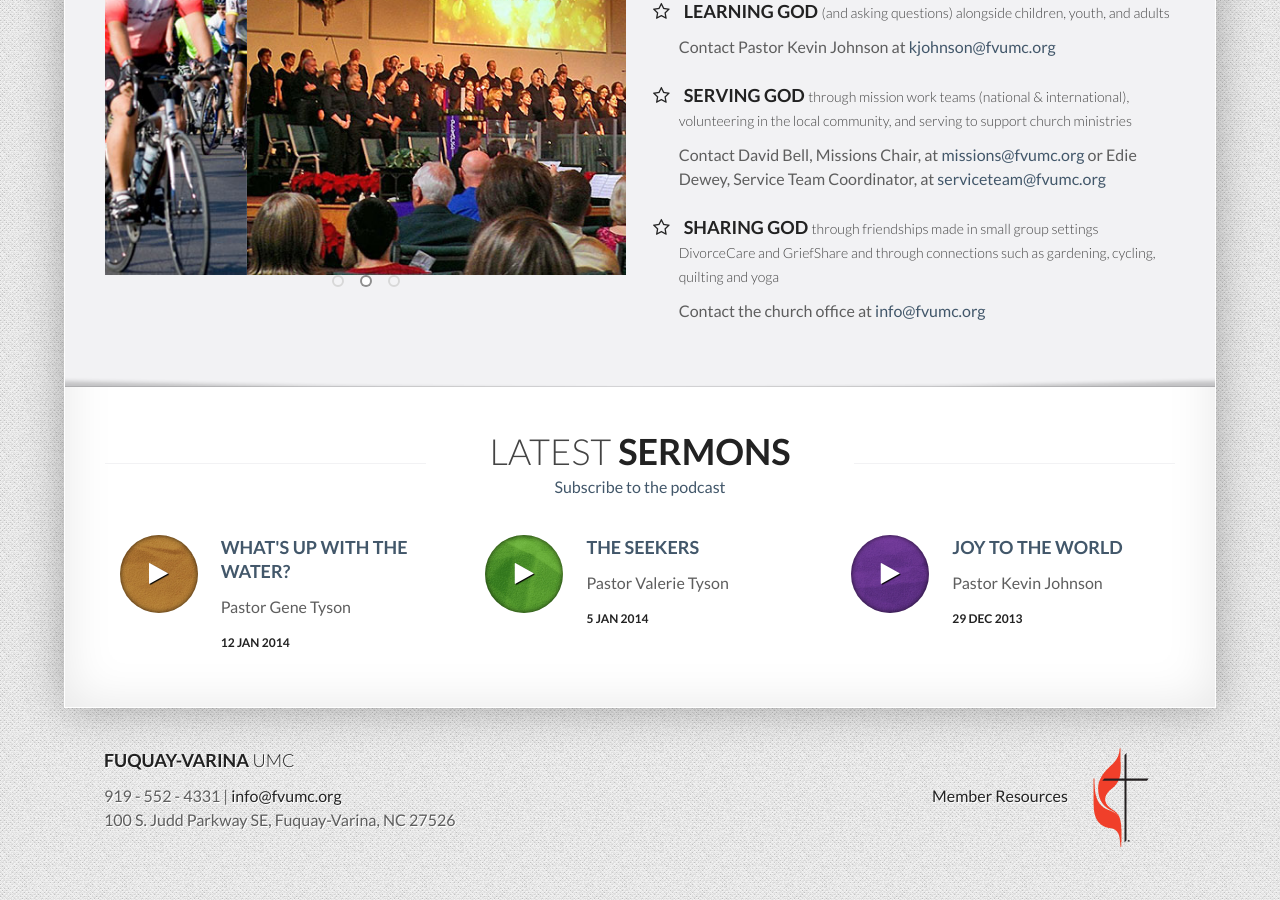
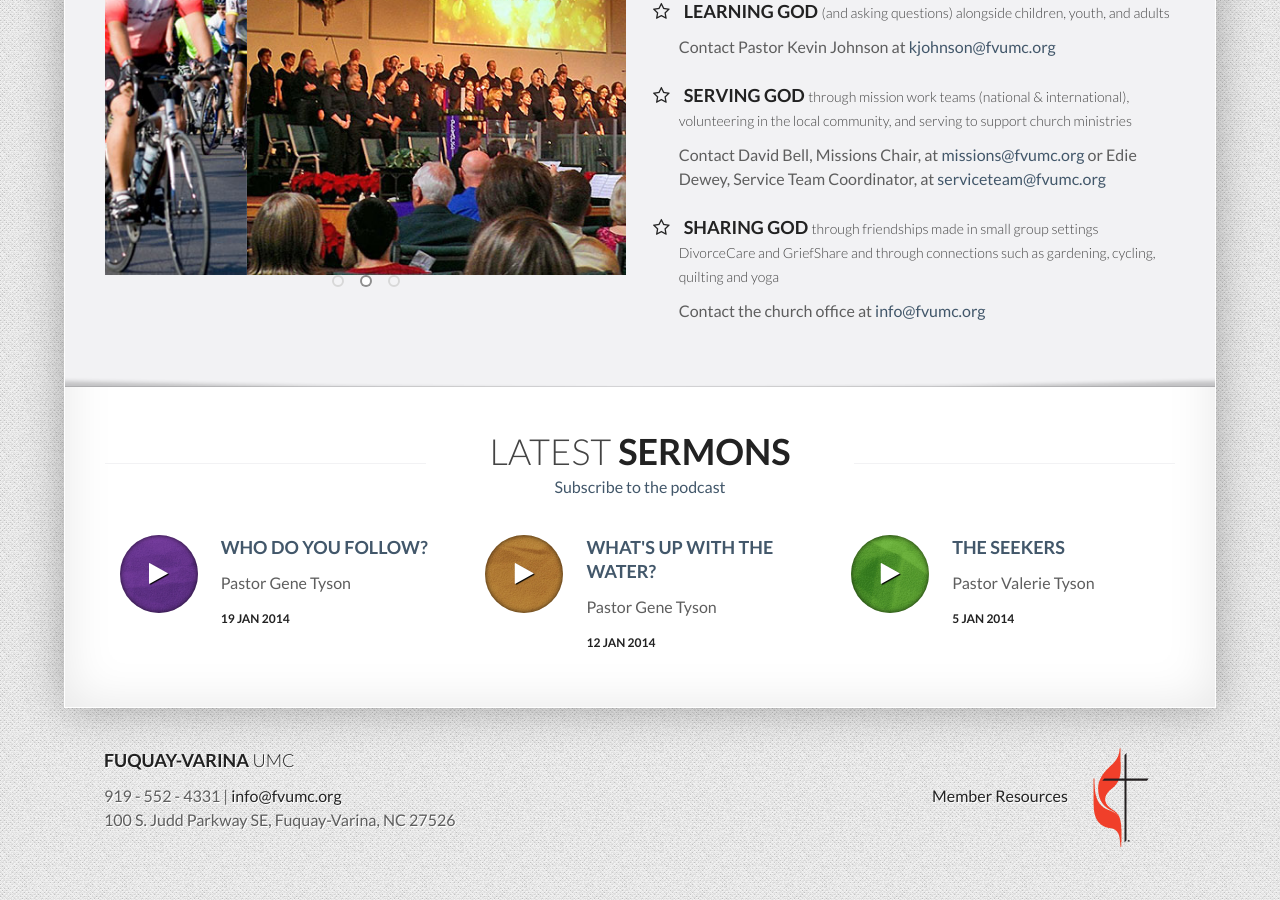
Before and after one commit to fvumc/fvumc.github.io, a Jekyll site: the page built from index.html, in a window 1280 px wide and 900 px high, scrolled down 2920 px. Built offline with Jekyll 4.4.1, drawn with Linux system fonts in a browser that asks for light colours; Markdown is read by kramdown in place of the engine named in the settings.

Commit message:
Update index.html
Added Jan 19 podcast to index.html.

```diff
--- a/index.html
+++ b/index.html
@@ -238,6 +238,34 @@ title: Fuquay-Varina United Methodist Church
           </div>
           <ul class="unstyled row-fluid">
 
+
+            <li class="span4">
+              <div class="row-fluid">
+                <div class="span4">
+                  <div class="round-box box-small">
+                    <a class="box-inner" href="http://audio.fvumc.org/01_19_2014_Who_Do_You_Follow.mp3">
+                      <img alt="some image" class="img-circle" src="images/Color-Block-Purple.jpg">
+                      <i class='icon-play'></i>
+                    </a>
+                  </div>
+                </div>
+                <div class="span8">
+                  <h3>
+                    <a href="http://audio.fvumc.org/01_19_2014_Who_Do_You_Follow.mp3">
+                      Who Do You Follow?
+                    </a>
+                  </h3>
+                  <p>
+                    Pastor Gene Tyson
+                  </p>
+                    <h5>
+                    19 Jan 2014
+                  </h5>
+                </div>
+              </div>
+            </li>
+
+
             <li class="span4">
               <div class="row-fluid">
                 <div class="span4">
@@ -292,33 +320,6 @@ title: Fuquay-Varina United Methodist Church
             </li>
 
 
-            <li class="span4">
-              <div class="row-fluid">
-                <div class="span4">
-                  <div class="round-box box-small">
-                    <a class="box-inner" href="http://audio.fvumc.org/12_29_2013_Joy_To_The_World.mp3">
-                      <img alt="some image" class="img-circle" src="images/Color-Block-Purple.jpg">
-                      <i class='icon-play'></i>
-                    </a>
-                  </div>
-                </div>
-                <div class="span8">
-                  <h3>
-                    <a href="http://audio.fvumc.org/12_29_2013_Joy_To_The_World.mp3">
-                      Joy To The World
-                    </a>
-                  </h3>
-                  <p>
-                    Pastor Kevin Johnson
-                  </p>
-                    <h5>
-                    29 Dec 2013
-                  </h5>
-                </div>
-              </div>
-            </li>
-
-
           </ul>
         </div>
       </section>
```
